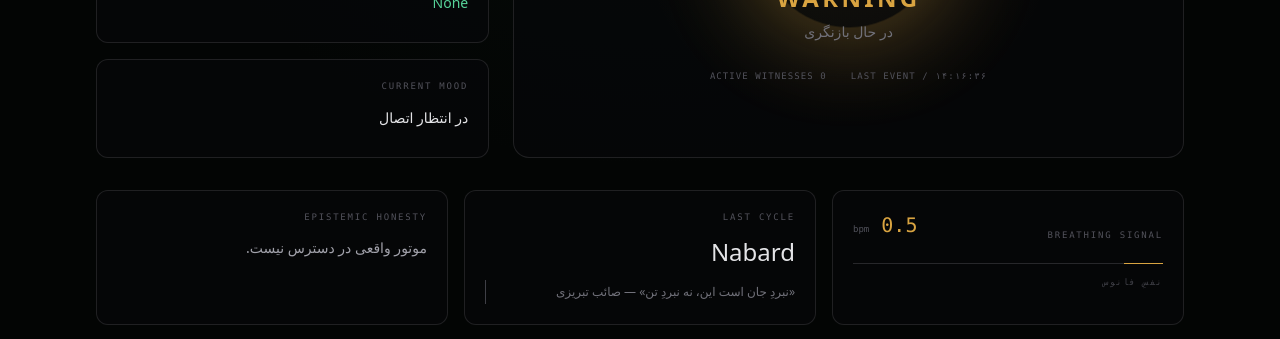
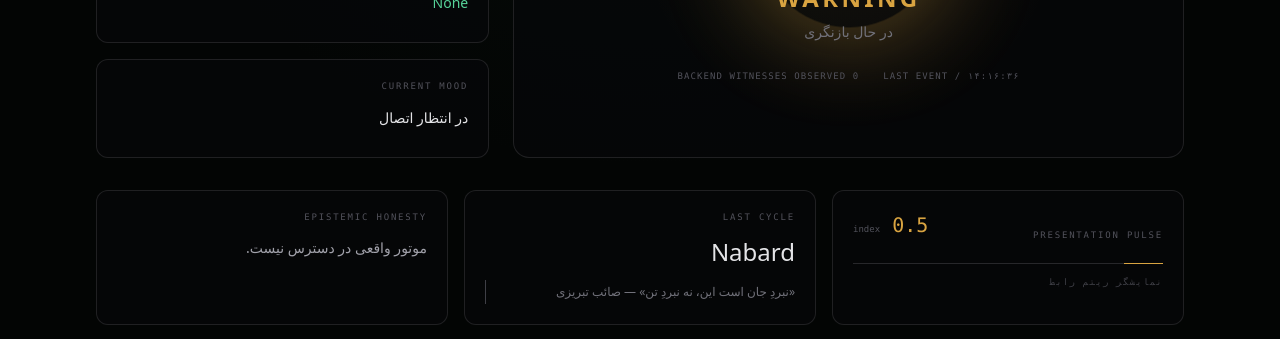
Before and after one commit to aminshahsaheb/fanus-presence, a Next.js app: page /presence in a window 1280 px wide. Shown: the part 552-891 px from the top of the page. Built offline with nearby package versions, Linux system fonts and the light colour scheme; no server answers.

Commit message:
Deep runtime audit and honesty hardening

```diff
--- a/app/presence/page.tsx
+++ b/app/presence/page.tsx
@@ -137,7 +137,7 @@ export default function AyanehPresenceDashboard() {
               <p className="relative mt-2 text-sm text-zinc-500">{config.description}</p>
               <div className="relative mt-7 flex flex-wrap justify-center gap-x-6 gap-y-2 text-[9px] font-mono uppercase tracking-[0.12em] text-zinc-600">
                 <span>Last event / {new Date(state.last_event).toLocaleTimeString('fa-IR')}</span>
-                <span>{state.active_witnesses} active witnesses</span>
+                <span>{state.active_witnesses} backend witnesses observed</span>
               </div>
             </div>
           </div>
@@ -153,13 +153,13 @@ export default function AyanehPresenceDashboard() {
         <section className="grid grid-cols-1 gap-4 md:grid-cols-3">
           <div className="rounded-xl border border-zinc-800/80 bg-zinc-950/55 p-5">
             <div className="flex items-end justify-between">
-              <span className="text-[9px] font-mono uppercase tracking-[0.2em] text-zinc-600">Breathing signal</span>
-              <span className="font-mono text-xl" style={{ color: config.color }}>{state.breathing_rate.toFixed(1)} <span className="text-[9px] text-zinc-600">bpm</span></span>
+              <span className="text-[9px] font-mono uppercase tracking-[0.2em] text-zinc-600">Presentation pulse</span>
+              <span className="font-mono text-xl" style={{ color: config.color }}>{state.breathing_rate.toFixed(1)} <span className="text-[9px] text-zinc-600">index</span></span>
             </div>
             <div className="mt-5 h-px bg-zinc-800">
               <motion.div animate={{ width: `${breathWidth}%` }} transition={{ duration: 0.6 }} className="h-full" style={{ background: config.color }} />
             </div>
-            <div className="mt-3 text-[9px] font-mono uppercase tracking-[0.14em] text-zinc-700">نفسِ فانوس</div>
+            <div className="mt-3 text-[9px] font-mono uppercase tracking-[0.14em] text-zinc-700">نمایشگر ریتم رابط</div>
           </div>
 
           <div className="rounded-xl border border-zinc-800/80 bg-zinc-950/55 p-5">
@@ -173,7 +173,7 @@ export default function AyanehPresenceDashboard() {
             <p className="mt-3 text-sm leading-6 text-zinc-400">{state.uncertainty_note}</p>
             {state.llm_grounding && (
               <div className="mt-4 border-t border-zinc-900 pt-3 text-[8px] font-mono uppercase tracking-[0.12em] text-zinc-700">
-                Engine / {state.llm_grounding.engine_source} • verified / {state.llm_grounding.verified_at}
+                Source / {state.llm_grounding.engine_source} • observed / {state.llm_grounding.verified_at}
               </div>
             )}
           </div>
```
